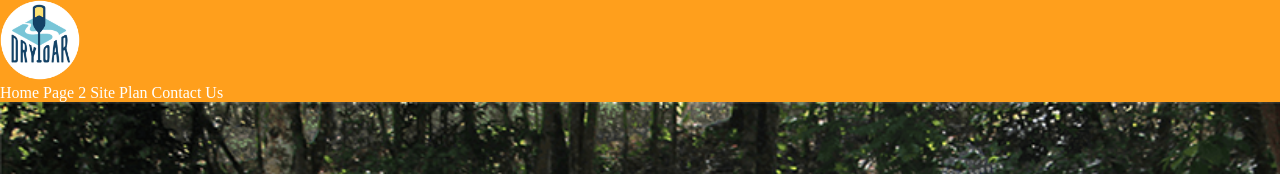
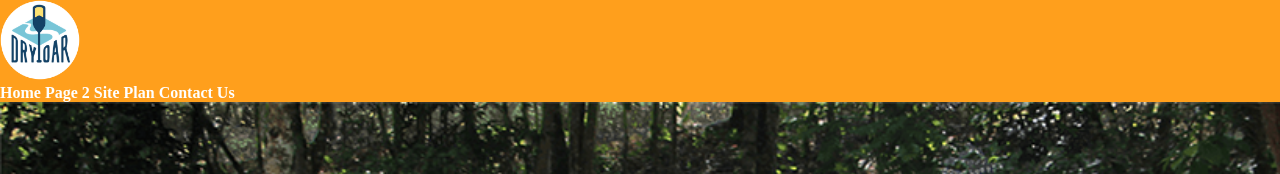
Before and after one commit to spark2022/wdd130, a plain HTML site: page wwr/index.html in a window 1280 px wide. Shown: the top 174 px of the page. Drawn offline with Linux system fonts and the light colour scheme.

Commit message:
added changes

```diff
--- a/wwr/index.html
+++ b/wwr/index.html
@@ -14,10 +14,10 @@
                 <img class="logo" src="images/logo.png" alt="Rafting Travel Logo">
             </a>
             <nav>
-                <a href="index.html">Home</a>
-                <a href="#">Page 2</a>
-                <a href="site-plan-rafting.html">Site Plan</a>
-                <a href="contactus.html">Contact Us</a>
+                <a href="index.html"><b>Home</b></a>
+                <a href="#"><b>Page 2</b></a>
+                <a href="site-plan-rafting.html"><b>Site Plan</b></a>
+                <a href="contactus.html"><b>Contact Us</b></a>
             </nav>
         </header>
         <div id="hero">
```
